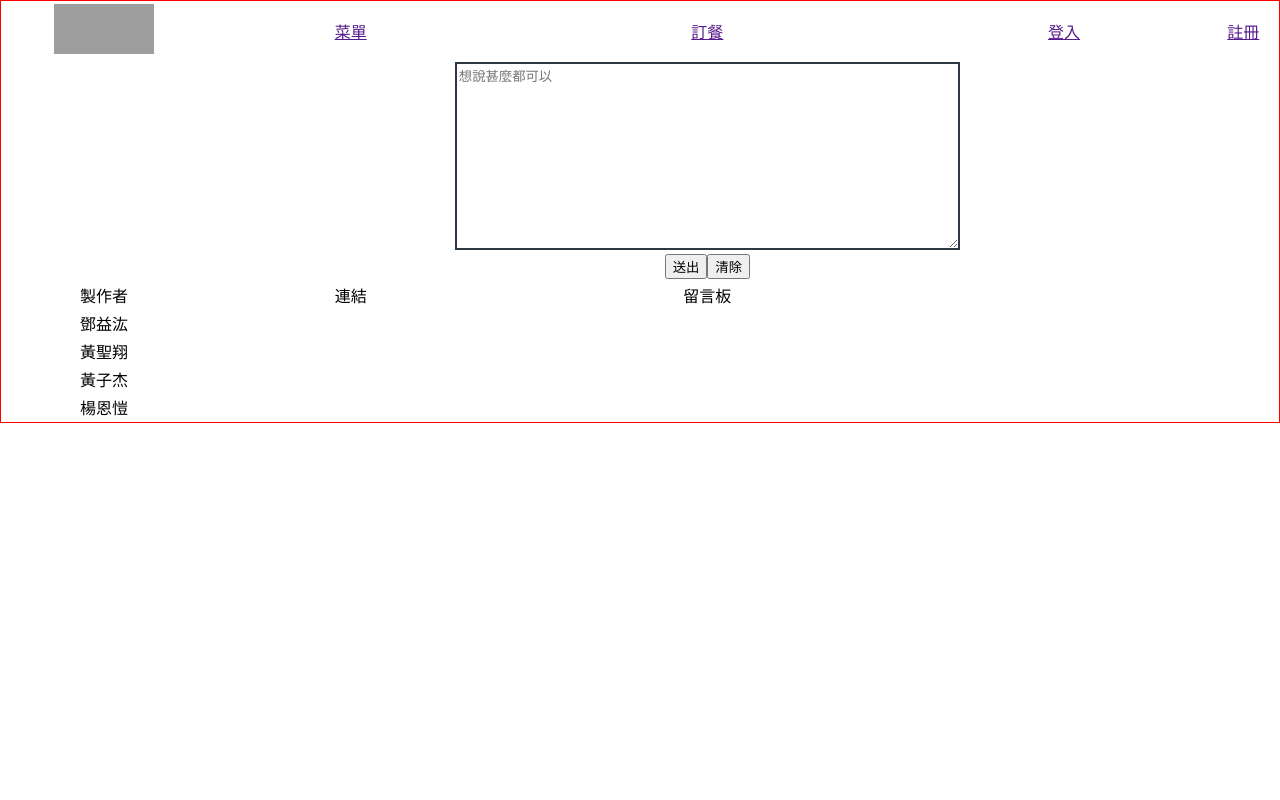
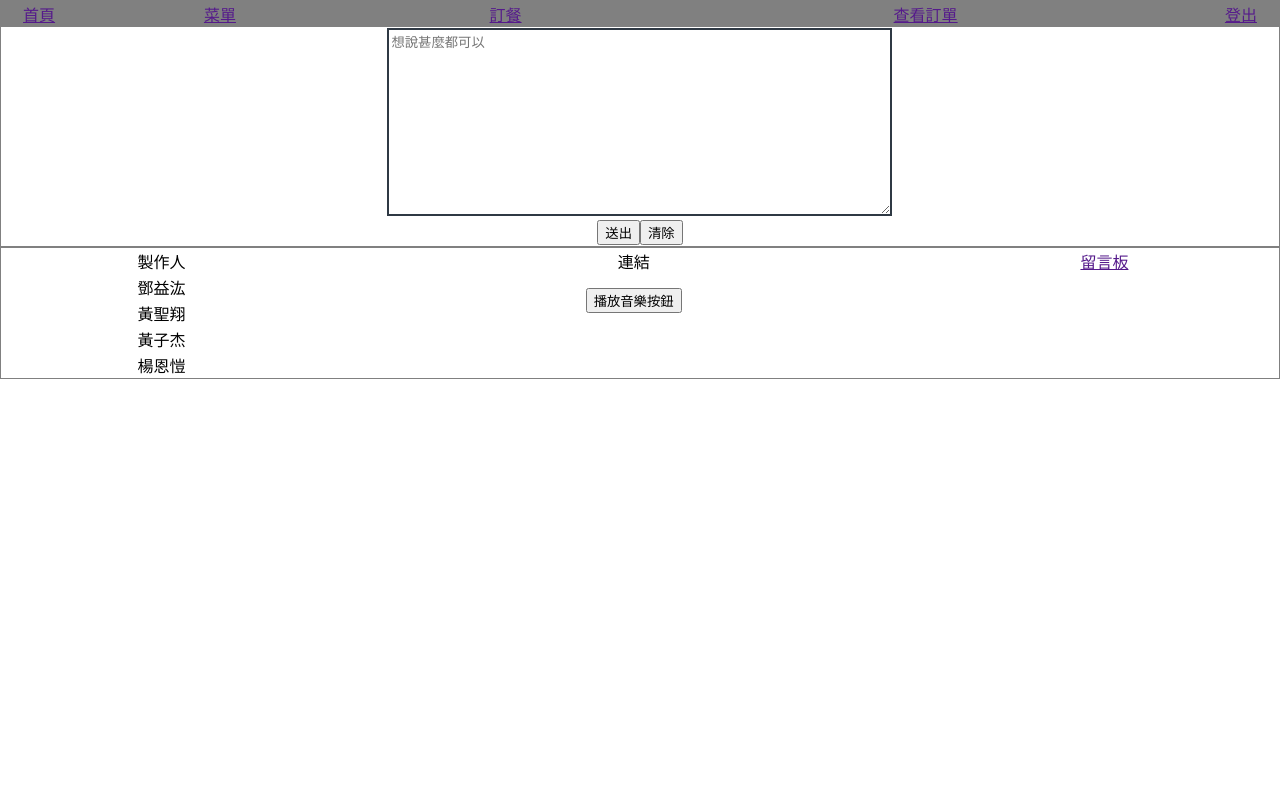
Before and after one commit to nkuuts345211/-, a PHP site: the page made by --main/add msg.php in a window 1280 px wide. Run offline with PHP 8.4, Linux system fonts and the light colour scheme; grey boxes are pictures that could not be loaded.

Commit message:
Update add msg.php

```diff
--- a/--main/add msg.php
+++ b/--main/add msg.php
@@ -3,40 +3,46 @@
     <head>
         <meta charset="UTF-8">
         <meta name="viewport" content="width=device-width, initial-scale=1.0">
-        <title>add msg</title>
+        <title>首頁</title>
     </head>
-    <body>
+    <body align="center">
         <style>
-            body {
+            body,
+            html {
                 margin: 0;
+                height: 100%;
+                padding: 0;
+
             }
             table {
+                text-align: "center";
+                border: 1px solid gray;
                 width: 100%;
-                border: 1px solid red;
+                border-collapse: collapse;
+
+            }
+
+            #top {
+                height: 10%;
+                background-color: gray;
+            }
+            img{
+ width: 100%;
+ margin-left: auto;
+ margin-right: auto;
+ margin-top: 20px;
  text-align: center;
 }
-
-            #main {
-                height: 80%;
-                width: 80%;
-            }
-            #button {
-                height: 80%;
-                width: 10%;
+.myimg{
+ width: 70%;
+ height:40%;
 }
         </style>
-        <table>
-            <tr >
-                <div class="imgtop">
-                    <td >
-                        <a href="">
-                            <img
-                                src="https://th.bing.com/th/id/OIP.uJ3LwA66fuITtZYomVqz-AHaD4?w=339&h=180&c=7&r=0&o=5&dpr=1.3&pid=1.7"
-                                height="50px"
-                                width="100px"></a>
+        <table >
+            <tr id="top">
+                <td>
+                    <a href="">首頁</a>
                 </td>
-                </div>
-
                 <td>
                     <a href="">菜單</a>
                 </td>
@@ -44,27 +50,31 @@
                     <a href="">訂餐</a>
                 </td>
                 <td>
-                    <a href="">登入</a>
+                    <a href="">查看訂單 </a>
                 </td>
                 <td>
-                    <a href="">註冊</a>
+                    <a href="">登出</a>
                 </td>
             </tr>
+
+            <tr >
             <tr >
                <td></td>
                <td colspan="3" ><TEXTAREA NAME="feedback" id="feedback" ROWS="12" COLS="60" placeholder="想說甚麼都可以" class="BG-Copy"
                 style="border:2px #2f3944 solid;"></TEXTAREA><br><button name='submit'>送出</button><button name='submit'>清除</button></td>
                <td> </td>
             </tr>
+                <table>
                     <tr>
-                <td>製作者</td>
+                        <td>製作人</td>
                         <td>連結</td>
-                <td>留言板</td>
+                        <td ><a href="">留言板</a></td>
                     </tr>
-
                     <tr>
                         <td>鄧益汯</td>
-                <td></td>
+                        <td rowspan="2">
+                            <button onclick="play()" class="button1">播放音樂按鈕</button>
+                        </td>
                         <td></td>
                     </tr>
                     <tr>
@@ -83,5 +93,43 @@
                         <td></td>
                     </tr>
                 </table>
+            </tr>
+
+        </table>
+        <iframe
+            id="music"
+            src="https://youtube.com/embed/maigqMT9KPw?si=SHHwMfUWOepodXwr&controls=0&showinfo=0&autohide=1"
+            frameborder="0"
+            allow="autoplay"
+            style="width:0; height:0; border:none;"></iframe>
+        <script>
+            function play() {
+                let iframe = document.getElementById("music");
+                iframe.src += "&autoplay=1";
+            }
+            const images = ['/img/menu1.jpg', '/img/menu2.jpg', '/img/menu3.jpg', '/img/menu4.jpg', '/img/menu5.jpg'];
+
+            let currentIndex = 0;
+
+            function updateImage() {
+                document
+                    .getElementById('myimg')
+                    .src = images[currentIndex];
+            }
+
+            document
+                .getElementById('prevButton')
+                .addEventListener('click', function () {
+                    currentIndex = (currentIndex - 1 + images.length) % images.length;
+                    updateImage();
+                });
+
+            document
+                .getElementById('nextButton')
+                .addEventListener('click', function () {
+                    currentIndex = (currentIndex + 1) % images.length;
+                    updateImage();
+                });
+        </script>
     </body>
 </html>
```
Lines whose indentation alone changed are shown as unchanged.
